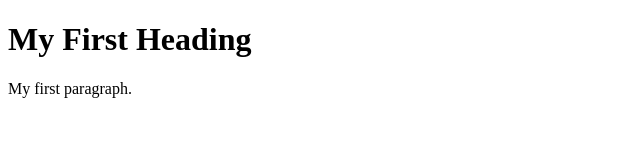
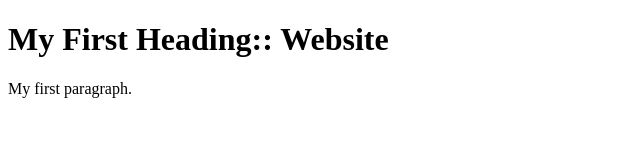
Before and after one commit to harisv23/git-demo, a plain HTML site: page index.html in a window 1280 px wide. Shown: the whole page, without its empty margins (0-640 px from the left). Drawn offline with Linux system fonts and the light colour scheme.

Commit message:
A few changes for the website

```diff
--- a/index.html
+++ b/index.html
@@ -2,7 +2,7 @@
 <html>
 <body>
 
-<h1>My First Heading</h1>
+<h1>My First Heading:: Website</h1>
 
 <p>My first paragraph.</p>
 
```
Also changed, not shown: 1 other file.
